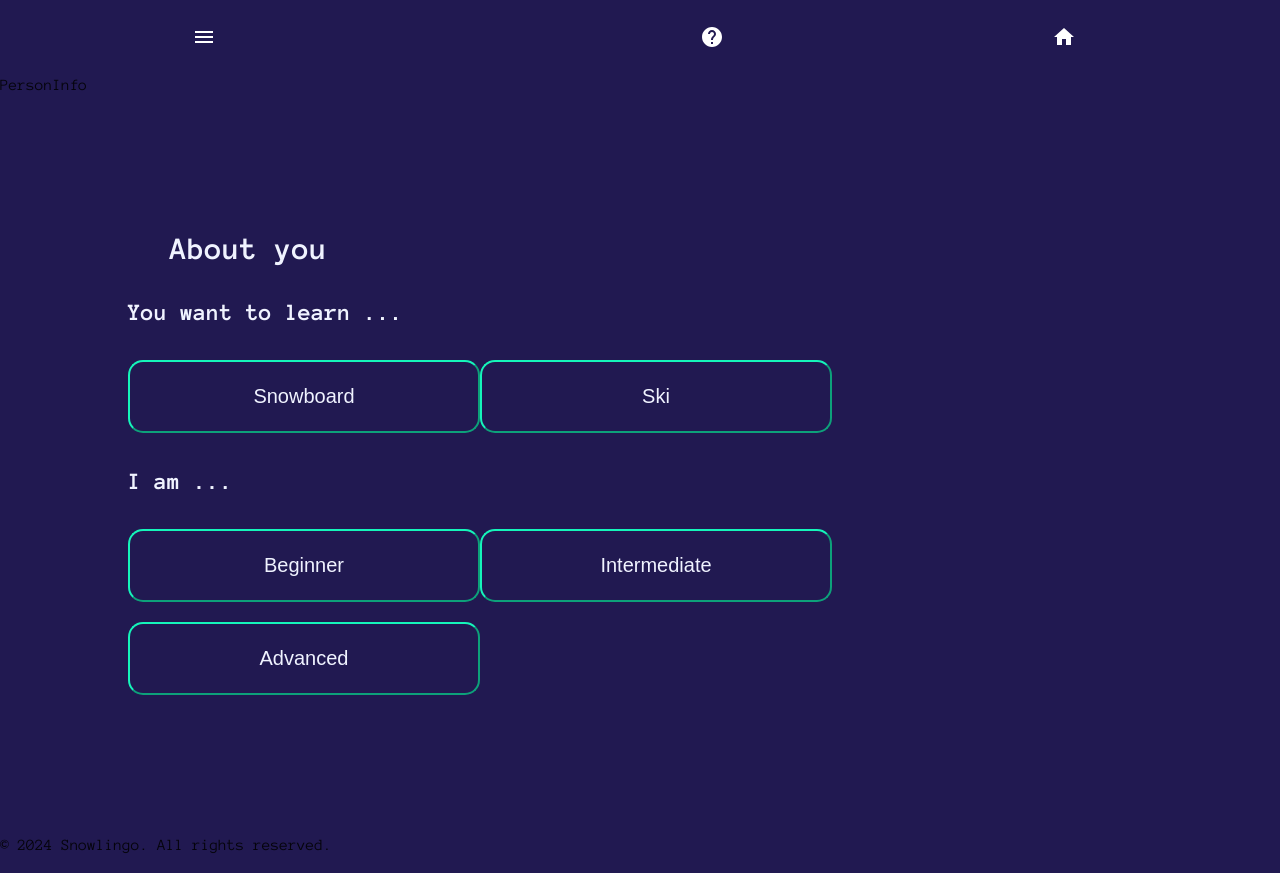
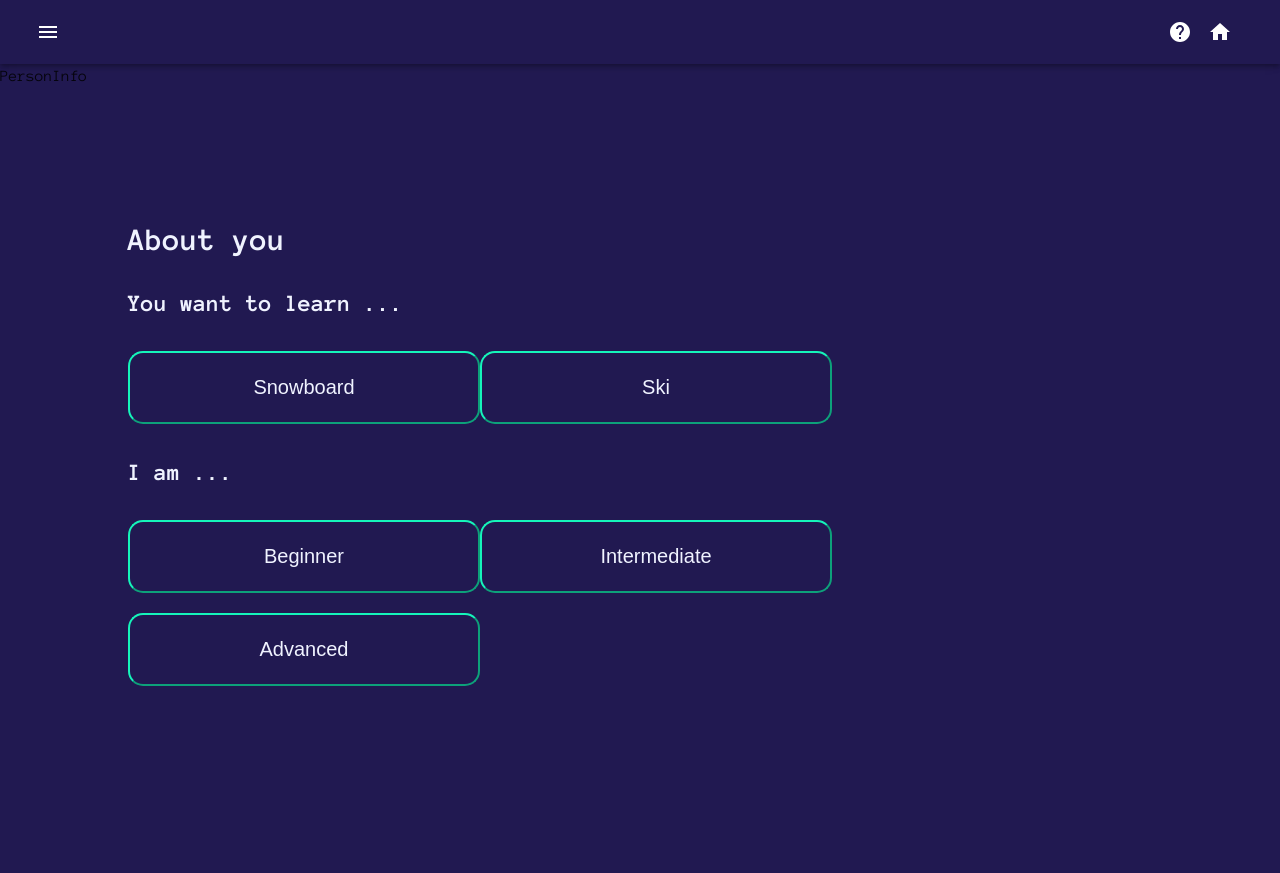
Before and after one commit to CIS5120-Project/Snowlingo, a React (Create React App) app in the folder snowlingo-front/: page /personinfo in a window 1280 px wide. After the commit the page ends 824 px from the top, so only its background shows below. Built offline with nearby package versions, Linux system fonts and the light colour scheme.

Commit message:
edit the stylesheet for personinfo

```diff
--- a/snowlingo-front/src/pages/PersonInfo/PersonInfo.css
+++ b/snowlingo-front/src/pages/PersonInfo/PersonInfo.css
@@ -1,12 +1,8 @@
-#root {
-    background-color: #211951;
-}
-
-h1, h2, button {
+.personInfoContainer h1, h2, button {
     color: #F0F3FF;
 }
 
-button {
+.personInfoContainer button {
     height: 73px;
     width: 352px;
     border-color: #15F5BA;
@@ -17,7 +13,3 @@ button {
     margin-top: 10px;
     margin-bottom: 10px;
 }
-
-#outer {
-    margin: 10% 10%;
-}
--- a/snowlingo-front/src/pages/PersonInfo/PersonInfo.js
+++ b/snowlingo-front/src/pages/PersonInfo/PersonInfo.js
@@ -3,9 +3,9 @@ import "./PersonInfo.css";
 
 function PersonInfo () {
   return (
-    <div id='root'>
+    <div className="personInfoContainer">
       <main> PersonInfo </main>
-      <div id='outer'>
+      <div style={{margin: '10% 10%'}}>
         <h1>About you</h1>
         <div>
           <h2>You want to learn ...</h2>
@@ -29,9 +29,6 @@ function PersonInfo () {
           </button>
         </div>
       </div>
-      <footer>
-        <p>© 2024 Snowlingo. All rights reserved.</p>
-      </footer>
     </div>
   );
 };
--- a/snowlingo-front/src/pages/SkiInfo/SkiInfo.css
+++ b/snowlingo-front/src/pages/SkiInfo/SkiInfo.css
@@ -1,4 +1,4 @@
-input {
+/* input {
     border: none;
     width: 320px;
     height: 44px;
@@ -20,4 +20,4 @@ input {
 
 h1, input {
     margin-left: 42px;
-}
+} */
```
